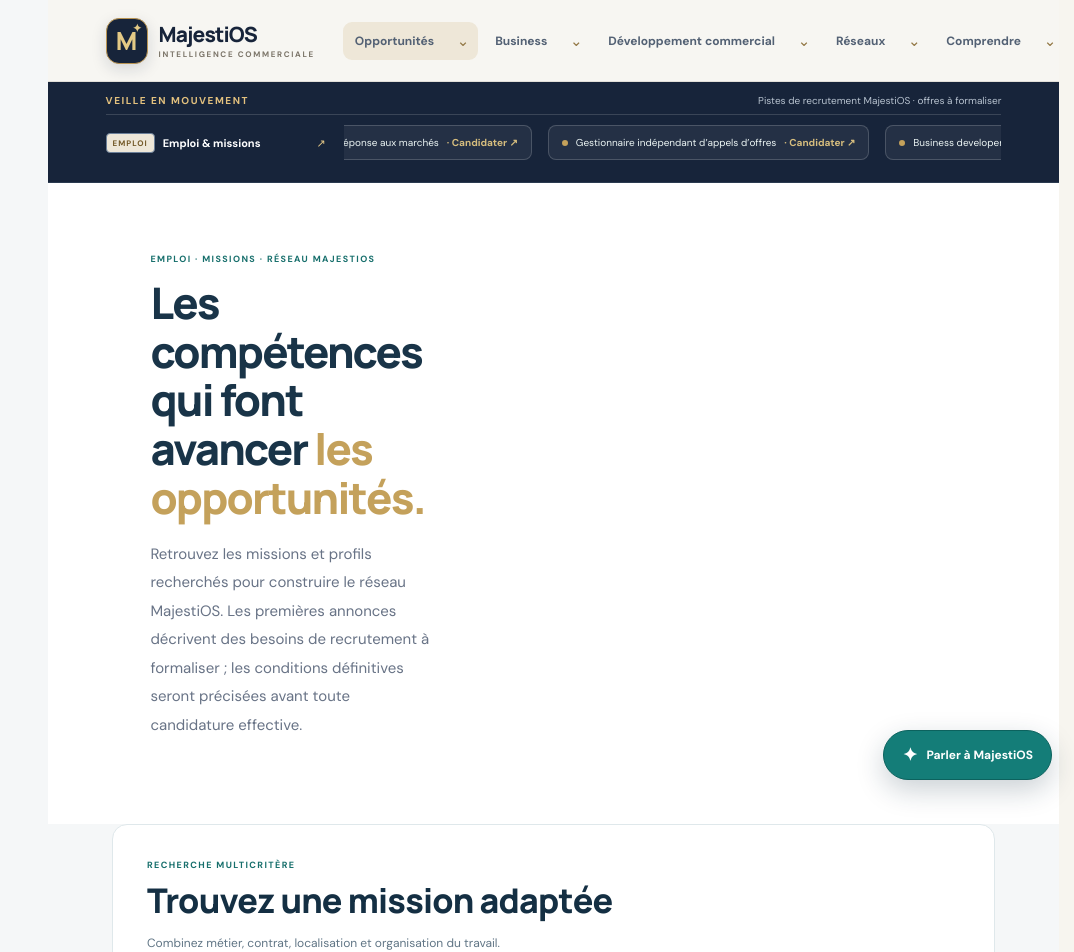
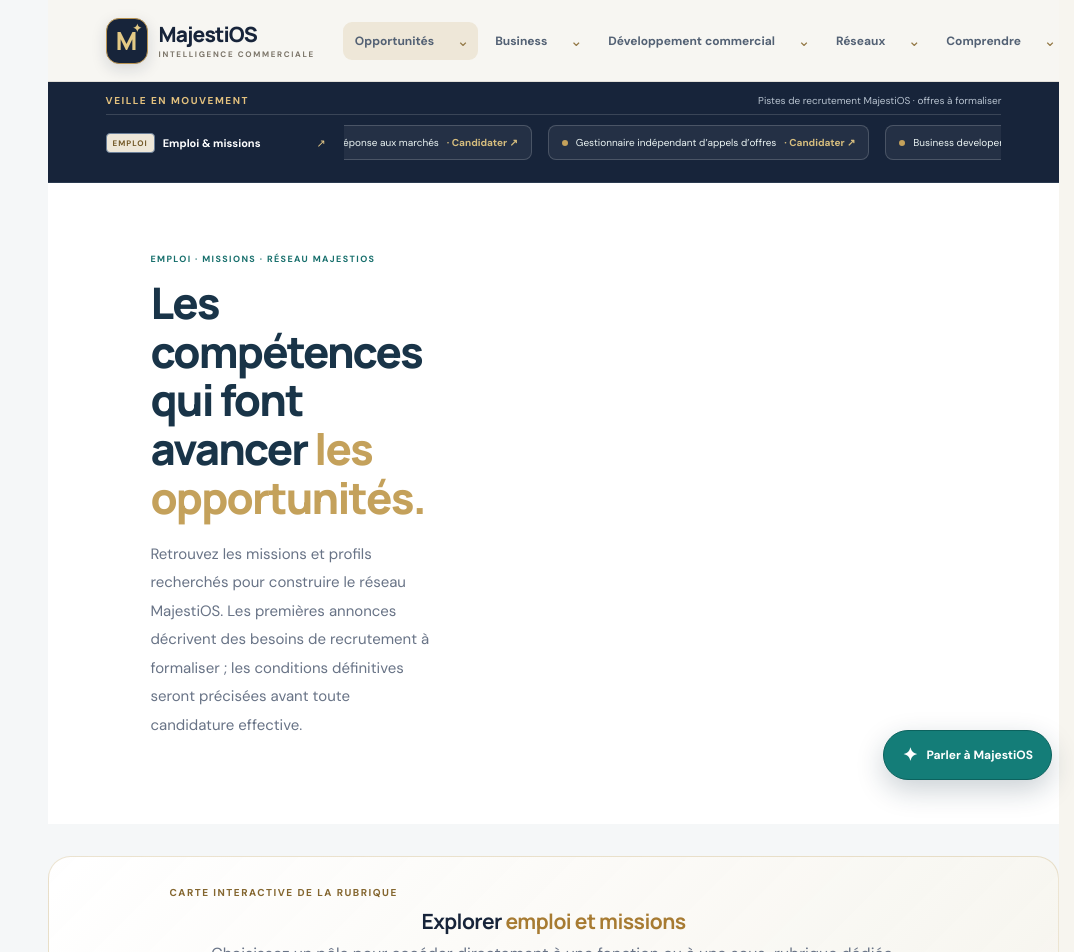
Before and after one commit to Chexpeer/Majestios, a Next.js app: page /opportunites/emploi in a window 1280 px wide. Shown: the top 952 px of the page, without its empty margins (206-1280 px from the left). Built offline with nearby package versions, Linux system fonts and the light colour scheme.

Commit message:
feat: ajouter la carte interactive à l’espace emploi

```diff
--- a/src/components/employment-opportunities.tsx
+++ b/src/components/employment-opportunities.tsx
@@ -5,6 +5,7 @@ import Link from "next/link";
 import PublicHeader from "@/components/public-header";
 import AnnouncementTicker from "@/components/announcement-ticker";
 import ResourceCards from "@/components/resource-cards";
+import SectionInteractiveMap from "@/components/section-interactive-map";
 
 type Job = { id: string; title: string; contract: "Freelance" | "Indépendant" | "CDD" | "CDI"; region: string; remote: "Télétravail" | "Hybride" | "Sur site"; category: string; summary: string; source: string };
 
@@ -39,6 +40,7 @@ export default function EmploymentOpportunities() {
       <h1>Les compétences qui font avancer <em>les opportunités.</em></h1>
       <p>Retrouvez les missions et profils recherchés pour construire le réseau MajestiOS. Les premières annonces décrivent des besoins de recrutement à formaliser ; les conditions définitives seront précisées avant toute candidature effective.</p>
     </div></section>
+    <SectionInteractiveMap title="Emploi et missions" items={[{label:"Offres d’emploi",href:"/opportunites/emploi/offres",description:"Explorer les offres par métier et région."},{label:"Missions",href:"/opportunites/emploi/missions",description:"Découvrir les missions ponctuelles et freelance."},{label:"Conseils",href:"/opportunites/emploi/conseils",description:"Préparer une candidature ou un recrutement."}]} />
     <section className="employment-search" aria-labelledby="employment-search-title">
       <div className="employment-search-heading"><span className="section-label">RECHERCHE MULTICRITÈRE</span><h2 id="employment-search-title">Trouvez une mission adaptée</h2><p>Combinez métier, contrat, localisation et organisation du travail.</p></div>
       <form className="employment-filter-grid" onSubmit={(event) => event.preventDefault()}>
```
